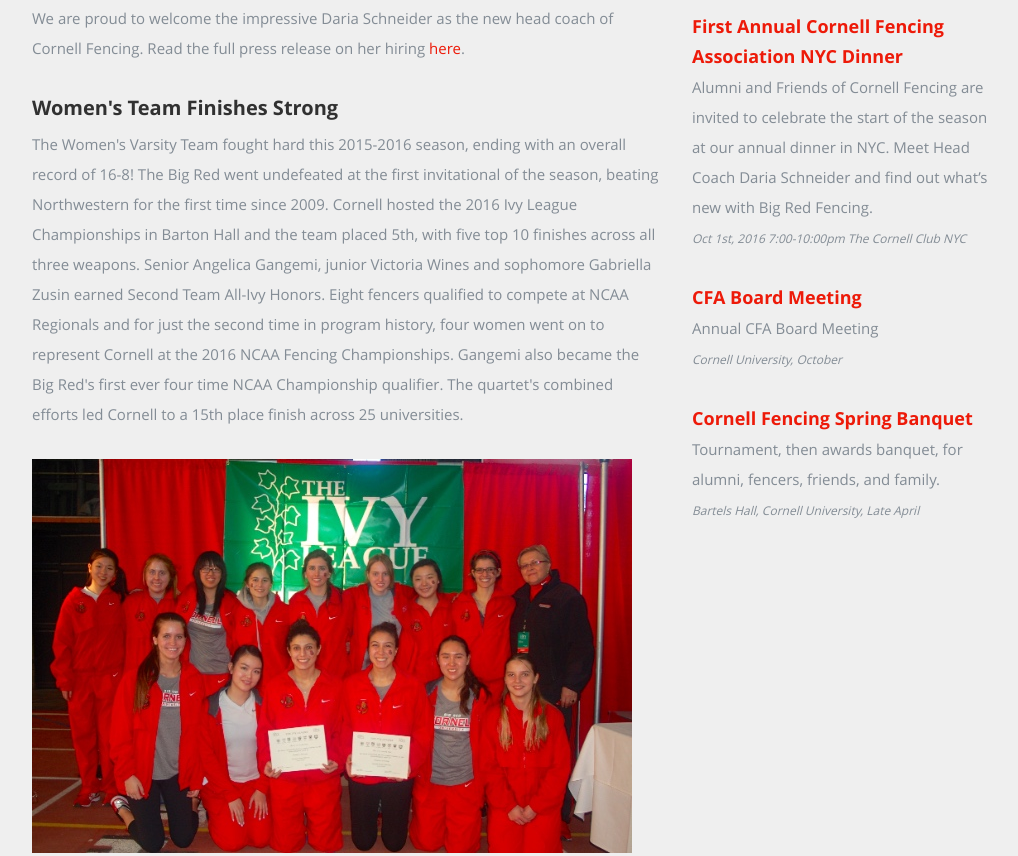
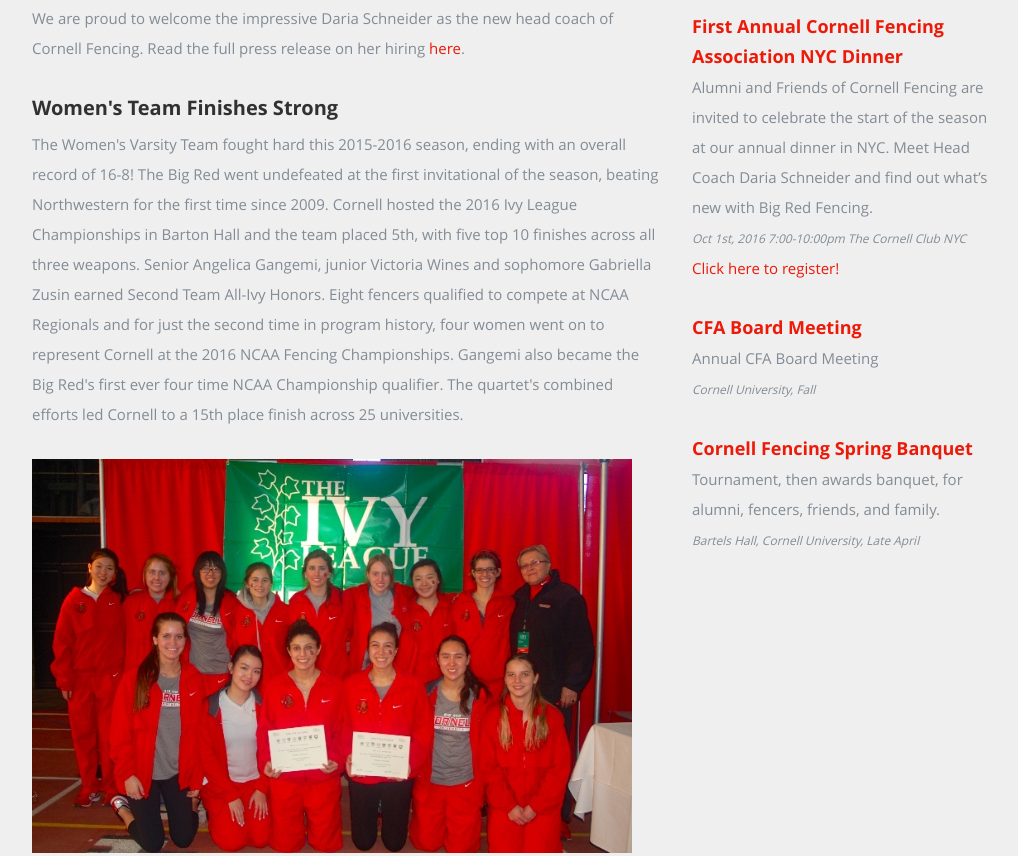
Before and after one commit to fortynachos/cornellfencingv4, a plain HTML site: page app/index.html in a window 1280 px wide. Shown: the part 1686-2542 px from the top of the page, without its empty margins (98-1116 px from the left). Drawn offline with nearby package versions, Linux system fonts and the light colour scheme.

Commit message:
Adding link for cfa dinner and updating board meeting to generic Fall

```diff
--- a/app/index.html
+++ b/app/index.html
@@ -199,13 +199,14 @@
                    <h5>First Annual Cornell Fencing Association NYC Dinner</h5>
                    <p>
                        Alumni and Friends of Cornell Fencing are invited to celebrate the start of the season at our annual dinner in NYC. Meet Head Coach Daria Schneider and find out what’s new with Big Red Fencing.<br>
-                       <i style="font-size: 12px;">Oct 1st, 2016 7:00-10:00pm The Cornell Club NYC</i>
+                       <i style="font-size: 12px;">Oct 1st, 2016 7:00-10:00pm The Cornell Club NYC</i><br>
+                       <a href='http://cornelluniversity.imodules.com/s/1717/alumni/event.aspx?sid=1717&pgid=4410&gid=2&cid=9562&ecid=9562&post_id=0&authkey=tjMhV1gxkN6TcmgMJqSeDj6ELMQP%2fe4%2fyQG%2bjSv%2fSAUnH1wxQ%2fYRqg%3d%3d'>Click here to register!</a>
                    </p>
 
                    <h5>CFA Board Meeting</h5>
                    <p>
                        Annual CFA Board Meeting<br>
-                       <i style="font-size: 12px;">Cornell University, October</i>
+                       <i style="font-size: 12px;">Cornell University, Fall</i>
                    </p>
 
                    <h5>Cornell Fencing Spring Banquet</h5>
```
